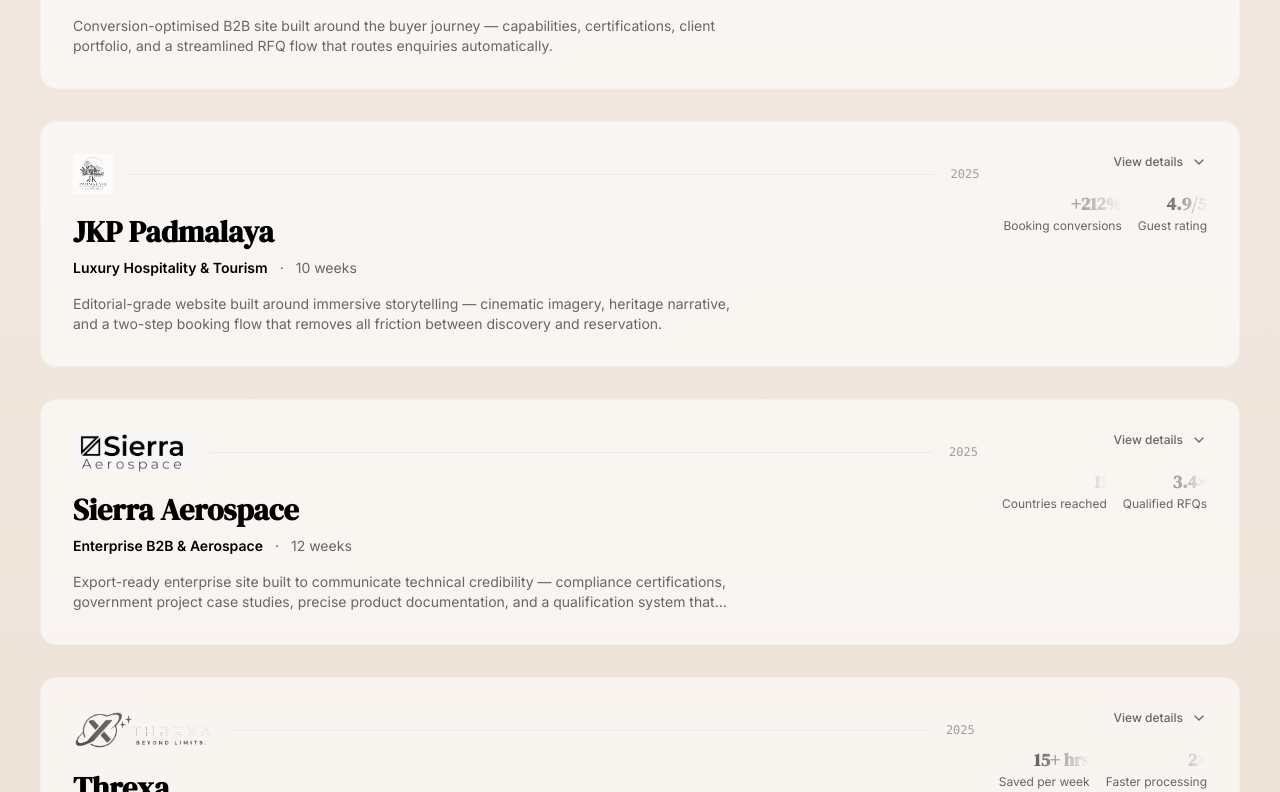
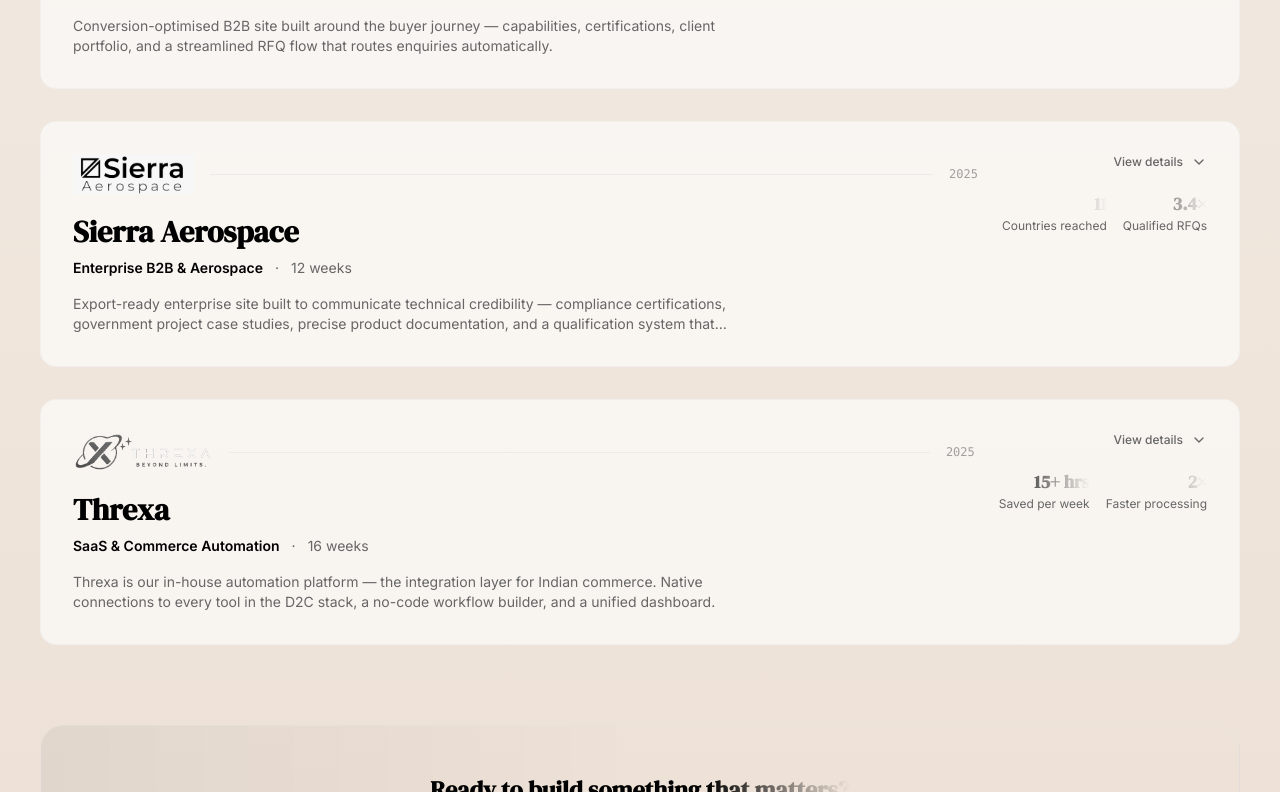
Before and after one commit to Sachin-kalaiselvan/the-ingredient-list, a React (Vite) app: page / in a window 1280 px wide. Shown: the part 1408-2200 px from the top of the page. Built offline with nearby package versions, Linux system fonts and the light colour scheme; the HTML template or start-up script is replaced by a standard one.

Commit message:
home page fixes

```diff
--- a/src/pages/Index.tsx
+++ b/src/pages/Index.tsx
@@ -8,14 +8,12 @@ import {
 } from "lucide-react";
 
 import tilLogo from "@/assets/til-logo.png";
-import projectJkp from "@/assets/project-jkpadmalaya.png";
 import projectSierra from "@/assets/project-sierra.png";
 import projectThrexa from "@/assets/project-threxa.png";
 import projectSmartPackaging from "@/assets/project-smartpackaging.png";
 import thexaLogo from "@/assets/threxa-logo.png";
 import sierraLogo from "@/assets/sierra-logo.jpeg";
 import smartPackagingLogo from "@/assets/smart_packaging_solutions_logo.jpeg";
-import jkpLogo from "@/assets/jkp-padmalaya-logo.png";
 
 import { Button } from "@/components/ui/button";
 
@@ -95,32 +93,6 @@ const caseStudies = [
   },
   {
     id: 2,
-    name: "JKP Padmalaya",
-    logo: jkpLogo,
-    industry: "Luxury Hospitality & Tourism",
-    year: "2025", duration: "10 weeks",
-    href: "https://jkpadmalaya.com",
-    challenge: "A premium farmstay in Kerala's spice country with a genuinely special experience — but no digital presence to match. Bookings came only through word of mouth.",
-    solution: "Editorial-grade website built around immersive storytelling — cinematic imagery, heritage narrative, and a two-step booking flow that removes all friction between discovery and reservation.",
-    results: [
-      { metric: "+212%", label: "Booking conversions", desc: "Year-over-year",          icon: TrendingUp },
-      { metric: "4.9/5", label: "Guest rating",         desc: "Consistently maintained",icon: Star },
-      { metric: "4+ min", label: "Time on site",        desc: "Up from under 1 minute", icon: Clock },
-      { metric: "45%",   label: "Direct bookings",      desc: "Through site vs OTAs",   icon: BarChart3 },
-    ],
-    achievements: [
-      "Positioned as Kerala's most premium heritage farmstay experience",
-      "Email nurture sequence increased repeat bookings by 28%",
-      "Reduced OTA dependency — saving commission costs significantly",
-      "Brand now referenced in travel editorial and review platforms",
-    ],
-    image: projectJkp,
-    tech: ["React","Next.js","Framer Motion","Stripe","Mailchimp","Vercel"],
-    cta: "Visit Live Site",
-    tilt: "1.5deg",
-  },
-  {
-    id: 3,
     name: "Sierra Aerospace",
     logo: sierraLogo,
     industry: "Enterprise B2B & Aerospace",
@@ -146,7 +118,7 @@ const caseStudies = [
     tilt: "-1deg",
   },
   {
-    id: 4,
+    id: 3,
     name: "Threxa",
     logo: thexaLogo,
     industry: "SaaS & Commerce Automation",
@@ -209,15 +181,6 @@ const testimonials = [
   },
   {
     id: 2,
-    name: "Ajay Krishnan",
-    company: "JKP Padmalaya",
-    role: "Founder",
-    rating: 5,
-    project: "Luxury Hospitality Website",
-    testimonial: "We were completely dependent on OTAs and word of mouth. The new site changed that. Direct bookings went up significantly and guests now arrive already knowing our story — they come emotionally invested before they even reach us. The quality of the experience online elevated what guests expected offline.",
-  },
-  {
-    id: 3,
     name: "Vikram Reddy",
     company: "Sierra Aerospace",
     role: "Head of Business Development",
@@ -504,7 +467,6 @@ const Index = () => {
               { src: thexaLogo,          alt: "Threxa" },
               { src: sierraLogo,         alt: "Sierra Aerospace" },
               { src: smartPackagingLogo, alt: "Smart Packaging Solutions" },
-              { src: jkpLogo,            alt: "JKP Padmalaya" },
             ].map(({ src, alt }) => (
               <div key={alt} ref={addRef as any}
                 className="group flex h-14 w-40 items-center justify-center slide-up transition-all duration-500 hover:scale-110">
@@ -750,7 +712,7 @@ const Index = () => {
               What clients <span className="bg-gradient-to-r from-primary to-orange-500 bg-clip-text text-transparent">actually say.</span>
             </h2>
           </div>
-          <div className="grid gap-8 md:grid-cols-3">
+          <div className="grid gap-8 md:grid-cols-2">
             {testimonials.map((t, i) => (
               <article key={t.id} ref={addCardRef as any}
                 className={`card-fall d${i+1} flex flex-col rounded-2xl border border-border/50 bg-gradient-to-br from-card/80 to-card/40 p-8 shadow-card backdrop-blur-sm hover:border-primary/40 hover:-translate-y-1 hover:shadow-lg transition-[border-color,transform,box-shadow] duration-300`}>
```
